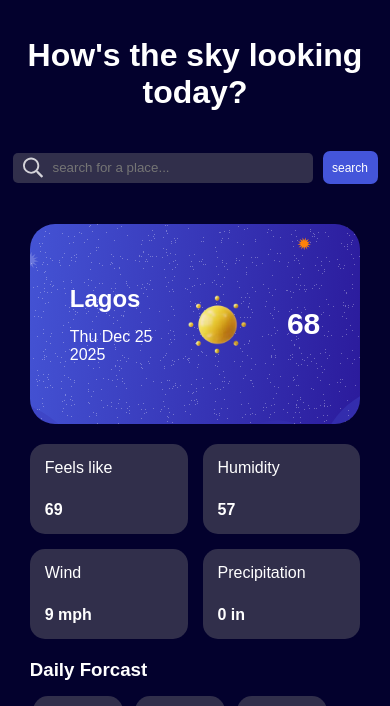
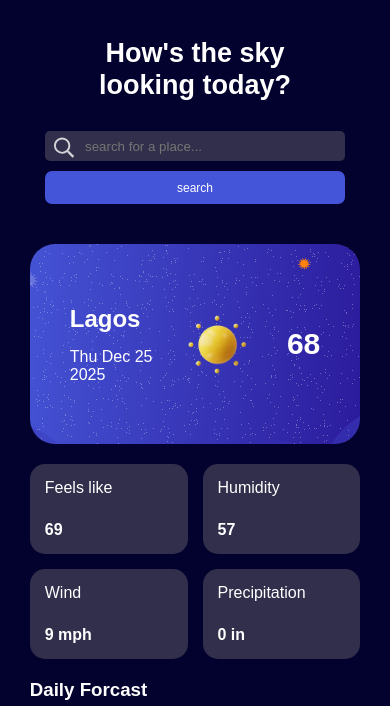
Before and after one commit to kennyjosef/weather, a plain HTML site: page index.html in a window 390 px wide. Shown: the part 67-773 px from the top of the page. Drawn offline with Linux system fonts and the light colour scheme.

Commit message:
working on input field

```diff
--- a/index.html
+++ b/index.html
@@ -15,12 +15,8 @@
                     <img src="./img/logo.svg" alt="">
                 </div>
                 <div class="unit">
-                    <!-- <img src="./img/icon-search.svg" alt=""> -->
                     <img src="./img/icon-units.svg" alt="">
                     <p>unit</p>
-                    <!-- <select name="" id="" class='units' style="color: white;">
-                        <option value="">unit</option>
-                    </select> -->
                 </div>
             </div>
         </div>
@@ -33,12 +29,9 @@
                     <input type="text" name="" id="cityInput" placeholder="search for a place..." autocomplete="on">
                     <button id="searchBtn" class="btn">search</button>
                 </div>
-                <!-- <div id="weather" class="result"></div> -->
-                <!-- <div id="weather" class="handleError hidden"></div> -->
-                <!-- weather data -->
                  <main class="weatherContainer">
                     <section class="leftContainer">
-                        <div class="main-card" style="position: relative;">
+                        <div class="main-card" >
                             <div>
                                 <h1 class="location" id="locationName">Lagos</h1>
                                 <p class="date" id="date"></p>
--- a/style.css
+++ b/style.css
@@ -192,14 +192,14 @@ input{
 .img1{
     position: absolute;
     top: 10px;
-    width: 40px;
+    width: 40px !important;
     left: 240px;
 }
 .img2{
+    width: 40px !important;
     position: absolute;
     bottom: 20px;
-    width: 30px;
-    left: 120px;
+    left: 150px;
 }
 .location{
     padding-bottom: 15px;
@@ -285,8 +285,27 @@ input{
     .hero-section{
         width: 95%;
         margin: auto;
-        /* border: 1px solid wheat; */
     }
+    .hero-section h2{
+    padding-bottom: 10px;
+    width: 250px;
+    line-height: 32px;
+    text-align: center;
+    font-size: 27px;
+}
+    .search{
+        flex-direction: column;
+        width: 95%;
+        margin: auto;
+    }
+    .btn{
+        width: 300px;
+    }
+    .search img{
+    top: 6px;
+    left: 35px;
+    }
+
     .weatherContainer{
         grid-template-columns: 1fr;
         /* grid-template-rows: 100px 100px 100px; */
```
